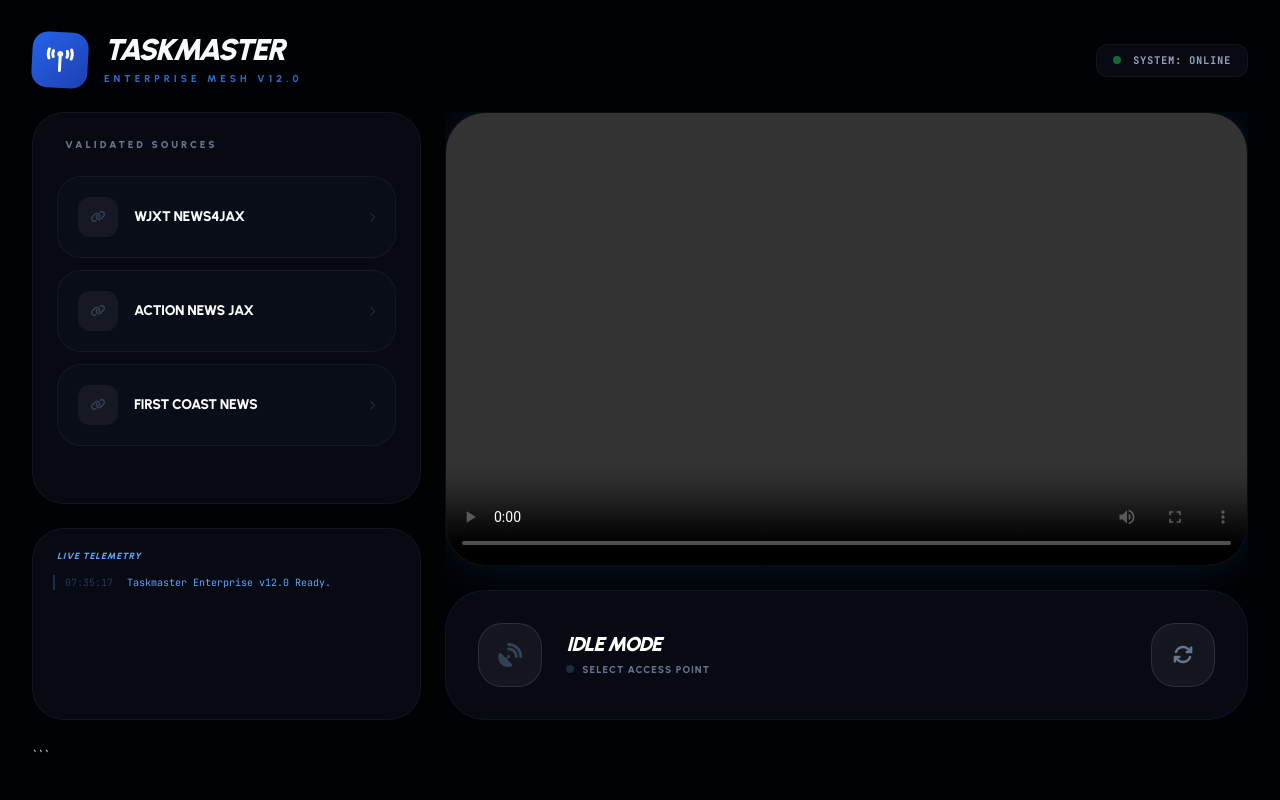
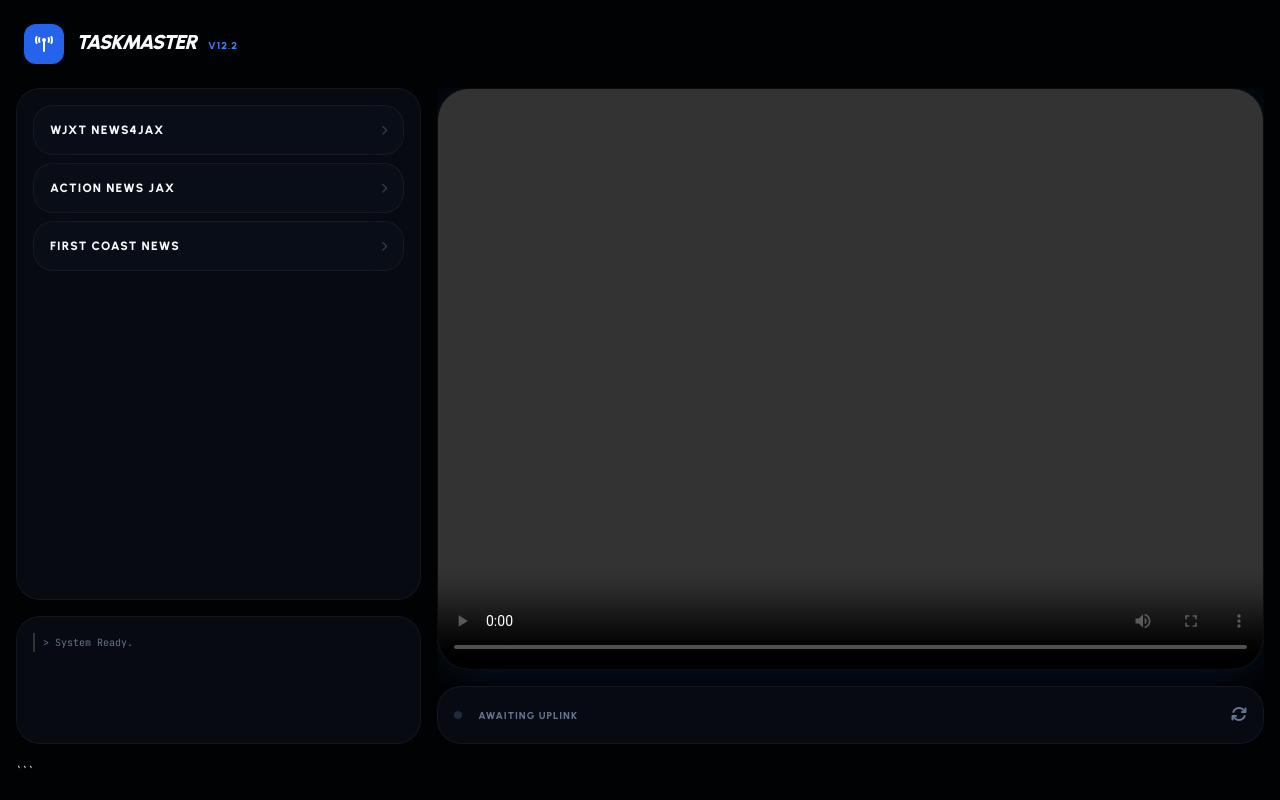
Before and after one commit to Better-Than-Code/M3U-video-scraper, a plain HTML site: page index.html in a window 1280 px wide. Drawn offline with nearby package versions, Linux system fonts and the light colour scheme.

Commit message:
Update index.html

```diff
--- a/index.html
+++ b/index.html
@@ -3,104 +3,55 @@
 <head>
     <meta charset="UTF-8">
     <meta name="viewport" content="width=device-width, initial-scale=1.0, maximum-scale=1.0, user-scalable=no, viewport-fit=cover">
-    <title>Taskmaster | Broadcast v12.0</title>
+    <title>Taskmaster | Broadcast v12.2</title>
     <script src="https://cdn.tailwindcss.com"></script>
     <script src="https://cdn.jsdelivr.net/npm/hls.js@latest"></script>
     <link rel="stylesheet" href="https://cdnjs.cloudflare.com/ajax/libs/font-awesome/6.5.1/css/all.min.css">
     <style>
         @import url('https://fonts.googleapis.com/css2?family=Urbanist:wght@400;600;800;900&family=JetBrains+Mono&display=swap');
-
         :root { --accent: #3b82f6; --bg: #010204; }
         body { font-family: 'Urbanist', sans-serif; background-color: var(--bg); color: #f8fafc; height: 100vh; overflow: hidden; margin: 0; }
-
-        /* Premium UI Elements */
         .glass { background: rgba(10, 15, 25, 0.7); backdrop-filter: blur(24px); border: 1px solid rgba(255,255,255,0.05); }
         .neon-glow { box-shadow: 0 0 50px -10px rgba(59, 130, 246, 0.25); }
-
-        .channel-btn { transition: all 0.25s cubic-bezier(0.4, 0, 0.2, 1); border-radius: 24px; position: relative; overflow: hidden; }
-        .channel-btn.active { border-color: var(--accent); background: rgba(59, 130, 246, 0.12); box-shadow: inset 0 0 20px rgba(59, 130, 246, 0.05); }
-        .channel-btn.active::after { content: ''; position: absolute; left: 0; top: 25%; height: 50%; width: 3px; background: var(--accent); border-radius: 0 4px 4px 0; }
-
-        .log-line { border-left: 2px solid rgba(59, 130, 246, 0.3); padding-left: 10px; font-size: 10px; animation: fadeIn 0.3s ease; margin-bottom: 6px; }
-        @keyframes fadeIn { from { opacity: 0; transform: translateX(-5px); } to { opacity: 1; transform: translateX(0); } }
-
+        .channel-btn { transition: all 0.2s ease; border-radius: 20px; border: 1px solid rgba(255,255,255,0.05); margin-bottom: 8px; }
+        .channel-btn.active { border-color: var(--accent); background: rgba(59, 130, 246, 0.1); }
+        .log-line { font-family: 'JetBrains Mono', monospace; font-size: 10px; padding: 2px 8px; border-left: 2px solid #333; margin-bottom: 4px; }
         .no-scrollbar::-webkit-scrollbar { display: none; }
-        .mono { font-family: 'JetBrains Mono', monospace; }
     </style>
 </head>
-<body class="p-4 md:p-8 flex flex-col gap-6">
+<body class="p-4 flex flex-col gap-4">
 
-    <header class="flex justify-between items-center shrink-0">
-        <div class="flex items-center gap-4">
-            <div class="w-14 h-14 bg-gradient-to-br from-blue-600 to-blue-800 rounded-2xl flex items-center justify-center shadow-2xl rotate-3">
-                <i class="fa-solid fa-tower-broadcast text-white text-2xl"></i>
+    <header class="flex justify-between items-center shrink-0 p-2">
+        <div class="flex items-center gap-3">
+            <div class="w-10 h-10 bg-blue-600 rounded-xl flex items-center justify-center">
+                <i class="fa-solid fa-tower-broadcast text-white"></i>
             </div>
-            <div>
-                <h1 class="text-3xl font-black italic tracking-tighter uppercase leading-none">TASKMASTER</h1>
-                <p class="text-[10px] font-bold text-blue-500 tracking-[0.4em] mt-1.5 uppercase opacity-80">Enterprise Mesh v12.0</p>
-            </div>
-        </div>
-        <div class="hidden sm:flex gap-2">
-            <div class="px-4 py-2 rounded-xl glass flex items-center gap-3">
-                <div id="heartbeat" class="w-2 h-2 bg-green-500 rounded-full animate-pulse"></div>
-                <span class="text-[10px] font-bold mono tracking-widest text-slate-400 uppercase">System: Online</span>
-            </div>
+            <h1 class="text-xl font-black italic tracking-tighter uppercase">TASKMASTER <span class="text-blue-500 not-italic font-bold text-[10px] ml-2 tracking-widest">v12.2</span></h1>
         </div>
     </header>
 
-    <main class="flex-1 grid lg:grid-cols-12 gap-6 overflow-hidden">
-
-        <!-- Sidebar -->
-        <div class="lg:col-span-4 flex flex-col gap-6 overflow-hidden">
-            <div class="glass flex-1 rounded-[32px] p-6 overflow-y-auto no-scrollbar" id="channel-list">
-                <p class="text-[10px] font-black text-slate-500 uppercase tracking-[0.3em] mb-6 pl-2">Validated Sources</p>
-                <div class="space-y-3" id="nodes-container"></div>
-            </div>
-
-            <div class="glass h-48 rounded-[32px] p-5 flex flex-col">
-                <div class="flex justify-between items-center mb-3 px-1">
-                    <span class="text-[9px] font-bold text-blue-400 uppercase tracking-widest italic">Live Telemetry</span>
-                </div>
-                <div id="log-container" class="flex-1 overflow-y-auto mono text-slate-500 space-y-2 pr-2 no-scrollbar"></div>
-            </div>
+    <main class="flex-1 grid lg:grid-cols-12 gap-4 overflow-hidden">
+        <div class="lg:col-span-4 flex flex-col gap-4 overflow-hidden">
+            <div class="glass flex-1 rounded-[24px] p-4 overflow-y-auto no-scrollbar" id="nodes-container"></div>
+            <div class="glass h-32 rounded-[24px] p-4 overflow-y-auto no-scrollbar mono text-slate-500" id="log-container"></div>
         </div>
 
-        <!-- Stage -->
-        <div class="lg:col-span-8 flex flex-col gap-6 overflow-hidden">
-            <div class="flex-1 bg-black rounded-[40px] overflow-hidden border border-white/5 relative neon-glow">
+        <div class="lg:col-span-8 flex flex-col gap-4 overflow-hidden">
+            <div class="flex-1 bg-black rounded-[32px] overflow-hidden border border-white/5 relative neon-glow">
                 <video id="video" class="w-full h-full object-contain" controls playsinline></video>
-                <div id="unmute-tip" onclick="unmuteVideo()" class="absolute inset-0 bg-black/60 backdrop-blur-md flex flex-col items-center justify-center opacity-0 pointer-events-none transition-opacity z-20">
-                    <div class="w-20 h-20 bg-blue-600 rounded-full flex items-center justify-center mb-4 animate-bounce shadow-2xl">
-                        <i class="fa-solid fa-volume-high text-white text-2xl"></i>
-                    </div>
-                    <span class="text-xs font-black tracking-widest uppercase text-white">Tap to Activate Audio</span>
+            </div>
+            <div class="glass p-4 rounded-[24px] flex justify-between items-center">
+                <div class="flex items-center gap-4">
+                    <div id="sync-dot" class="w-2 h-2 bg-slate-800 rounded-full"></div>
+                    <span id="status-text" class="text-[10px] font-bold text-slate-500 uppercase tracking-widest">Awaiting Uplink</span>
                 </div>
-            </div>
-
-            <div class="glass p-6 md:p-8 rounded-[40px] flex justify-between items-center border-t border-blue-500/10">
-                <div class="flex items-center gap-6">
-                    <div id="status-icon" class="w-16 h-16 bg-white/5 rounded-3xl flex items-center justify-center border border-white/10 transition-all">
-                        <i class="fa-solid fa-satellite-dish text-slate-700 text-2xl"></i>
-                    </div>
-                    <div>
-                        <h2 id="node-name" class="text-xl font-black text-white uppercase italic tracking-tighter leading-none mb-2">Idle Mode</h2>
-                        <div class="flex items-center gap-2">
-                            <span id="sync-dot" class="w-2 h-2 bg-slate-800 rounded-full"></span>
-                            <span id="status-text" class="text-[10px] font-bold text-slate-500 uppercase tracking-widest">Select Access Point</span>
-                        </div>
-                    </div>
-                </div>
-                <button onclick="location.reload()" class="w-16 h-16 rounded-3xl bg-white/5 border border-white/10 flex items-center justify-center hover:bg-blue-600/20 text-slate-500 hover:text-white transition-all active:scale-90">
-                    <i class="fa-solid fa-sync text-xl"></i>
-                </button>
+                <button onclick="location.reload()" class="text-slate-500 hover:text-white"><i class="fa-solid fa-sync"></i></button>
             </div>
         </div>
     </main>
 
     <script>
-        /**
-         * PRODUCTION CLOUDFLARE BRIDGE
-         */
+        // ⚠️ PASTE YOUR WORKER URL HERE
         const PROXY_URL = "https://m3uplayer.earngameapps.workers.dev/";
 
         const video = document.getElementById('video');
@@ -114,84 +65,65 @@
         ];
 
         function pushLog(msg, color = 'slate-500') {
-            const time = new Date().toLocaleTimeString([], { hour12: false, hour: '2-digit', minute: '2-digit', second: '2-digit' });
             const div = document.createElement('div');
             div.className = `log-line text-${color}`;
-            div.innerHTML = `<span><span class="opacity-30 mr-2">${time}</span> ${msg}</span>`;
+            div.innerText = `> ${msg}`;
             logs.prepend(div);
-        }
-
-        function unmuteVideo() {
-            video.muted = false;
-            document.getElementById('unmute-tip').classList.add('opacity-0', 'pointer-events-none');
         }
 
         function mountNode(node, btn) {
             document.querySelectorAll('.channel-btn').forEach(b => b.classList.remove('active'));
             btn.classList.add('active');
-
-            document.getElementById('node-name').innerText = node.name;
-            document.getElementById('status-text').innerText = "Establishing Stealth Tunnel...";
+            document.getElementById('status-text').innerText = "Tunnelling...";
             document.getElementById('sync-dot').className = "w-2 h-2 bg-blue-500 animate-pulse";
-            document.getElementById('status-icon').className = "w-16 h-16 bg-blue-600/20 text-blue-400 rounded-3xl flex items-center justify-center border border-blue-500/20 animate-pulse";
 
             if (hls) hls.destroy();
-            pushLog(`Linking Node: ${node.name}`, 'blue-400');
-
-            const entryPoint = `${PROXY_URL}?url={http://m3uhosted.earngameapps.workers.dev}`;
+            pushLog(`Connecting to ${node.name}...`, 'blue-400');
 
             if (Hls.isSupported()) {
                 hls = new Hls({
                     xhrSetup: (xhr, url) => {
                         let finalUrl = url;
+                        // Handle relative segment mapping
                         if (!url.startsWith('http')) {
-                            const base = node.url.substring(0, node.url.lastIndexOf('/') + 1);
-                            finalUrl = new URL(url, base).href;
+                            const baseUrl = node.url.substring(0, node.url.lastIndexOf('/') + 1);
+                            finalUrl = new URL(url, baseUrl).href;
                         }
                         xhr.open('GET', `${PROXY_URL}?url=${encodeURIComponent(finalUrl)}`, true);
                     },
-                    manifestLoadingMaxRetry: 5,
-                    manifestLoadingRetryDelay: 1000
+                    // Increase retries for unstable mobile connections
+                    manifestLoadingMaxRetry: 10,
+                    levelLoadingMaxRetry: 10,
+                    fragLoadingMaxRetry: 10
                 });
 
-                hls.loadSource(entryPoint);
+                hls.loadSource(`${PROXY_URL}?url=${encodeURIComponent(node.url)}`);
                 hls.attachMedia(video);
 
                 hls.on(Hls.Events.MANIFEST_PARSED, () => {
-                    pushLog(`Tunnel Secure. Pixels inbound.`, 'green-400');
-                    video.muted = true;
-                    video.play().catch(() => {
-                        document.getElementById('unmute-tip').classList.remove('opacity-0', 'pointer-events-none');
-                    });
-                    document.getElementById('status-text').innerText = "Mesh Active / Live Stream";
+                    video.play().catch(() => { video.muted = true; video.play(); });
+                    document.getElementById('status-text').innerText = "Active Uplink";
                     document.getElementById('sync-dot').className = "w-2 h-2 bg-green-500";
-                    document.getElementById('status-icon').className = "w-16 h-16 bg-green-600/10 text-green-500 rounded-3xl flex items-center justify-center border border-green-500/20 shadow-lg";
+                    pushLog("Secure handshake confirmed.", "green-400");
                 });
 
                 hls.on(Hls.Events.ERROR, (e, data) => {
                     if (data.fatal) {
-                        pushLog(`Fault detected: ${data.details}`, 'red-400');
+                        pushLog(`Error: ${data.details}. Resetting.`, 'red-400');
                         hls.recoverMediaError();
                     }
                 });
             }
         }
 
-        // Initialize UI
         document.getElementById('nodes-container').innerHTML = NODES.map(node => `
-            <button onclick="mountNode(${JSON.stringify(node).replace(/"/g, '&quot;')}, this)"
-                    class="channel-btn w-full text-left p-5 glass border border-white/5 group hover:border-blue-500/30 flex items-center justify-between">
-                <div class="flex items-center gap-4">
-                    <div class="w-10 h-10 rounded-xl bg-white/5 flex items-center justify-center group-hover:bg-blue-600/10 transition-colors">
-                        <i class="fa-solid fa-link text-slate-700 group-hover:text-blue-500 text-xs"></i>
-                    </div>
-                    <span class="text-sm font-bold uppercase tracking-tight group-hover:text-blue-300">${node.name}</span>
-                </div>
-                <i class="fa-solid fa-chevron-right text-[10px] text-slate-800 group-hover:text-blue-500 group-hover:translate-x-1 transition-all"></i>
+            <button onclick="mountNode(${JSON.stringify(node).replace(/"/g, '&quot;')}, this)" class="channel-btn w-full p-4 glass flex justify-between items-center group">
+                <span class="text-xs font-bold uppercase tracking-widest">${node.name}</span>
+                <i class="fa-solid fa-chevron-right text-[10px] opacity-20 group-hover:opacity-100"></i>
             </button>
         `).join('');
 
-        pushLog("Taskmaster Enterprise v12.0 Ready.", "blue-400");
+        pushLog("System Ready.");
     </script>
 </body>
 </html>
```
